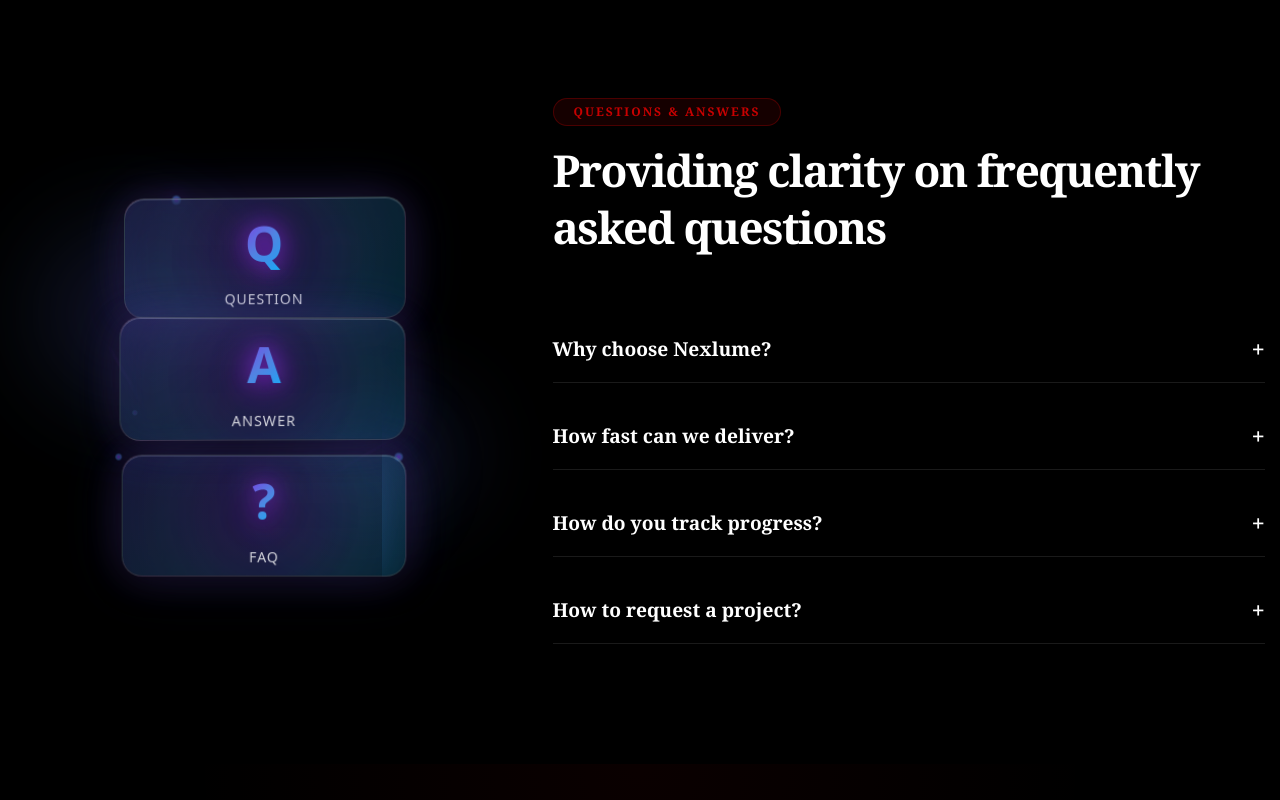
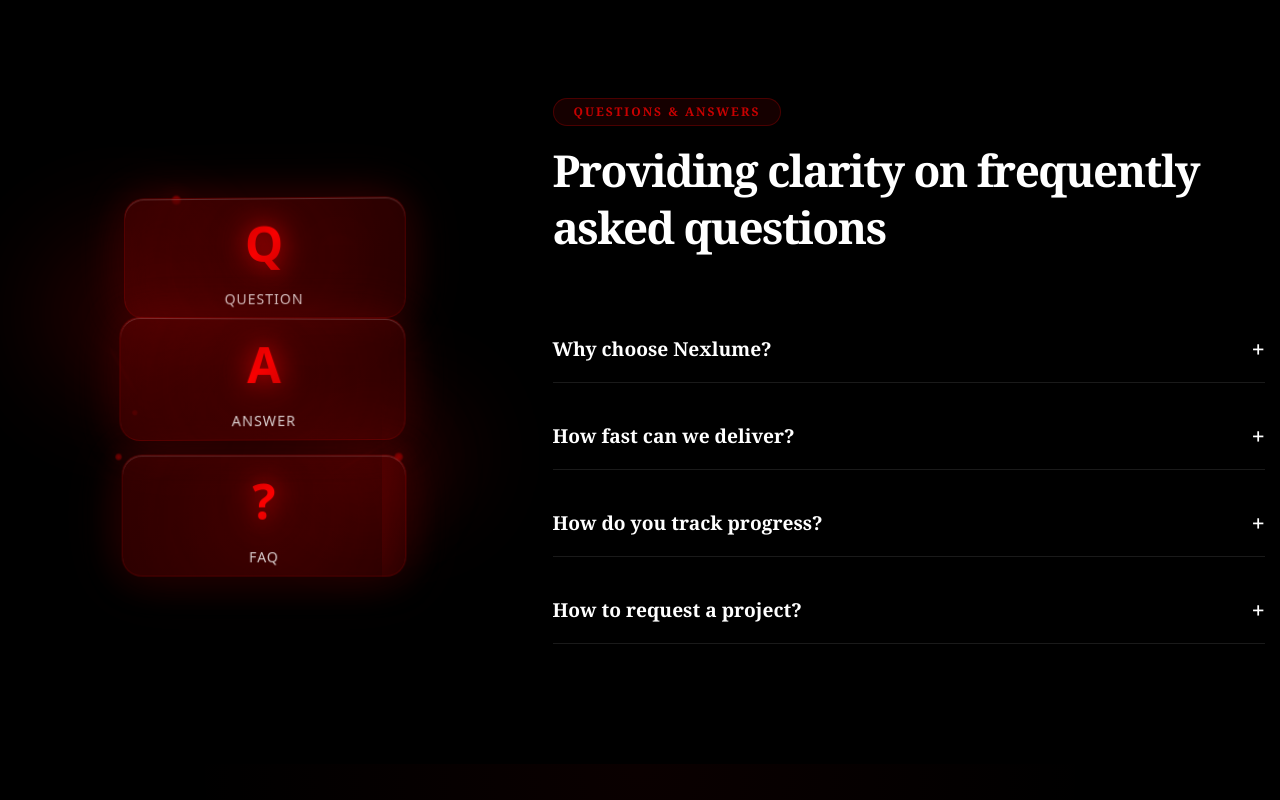
Before and after one commit to ravipatil0573/Nexlume, a React (Vite) app: page /services in a window 1280 px wide. Shown: the part 1300-2100 px from the top of the page. Built offline with nearby package versions, Linux system fonts and the light colour scheme.

Commit message:
Finally Nexlume is ready

```diff
--- a/src/Component/Contacts/Contact.css
+++ b/src/Component/Contacts/Contact.css
@@ -182,6 +182,22 @@
   width: 100%;
   box-sizing: border-box;
   transition: all 0.3s cubic-bezier(0.4, 0, 0.2, 1);
+}
+
+/* Dropdown options styling - black background */
+.form-group select option {
+  background: #000000 !important;
+  color: #ffffff !important;
+  padding: 10px;
+}
+
+/* Ensure dropdown list has black background */
+.form-group select {
+  background-color: var(--color-bg-surface);
+  color: var(--color-text-primary);
+  appearance: none;
+  -webkit-appearance: none;
+  -moz-appearance: none;
 }
 
 .form-group input::placeholder,
--- a/src/Component/Contacts/Contact.jsx
+++ b/src/Component/Contacts/Contact.jsx
@@ -7,6 +7,7 @@
   { id: "3", name: "LinkedIn", iconSrc: "https://cdn.jsdelivr.net/gh/simple-icons/simple-icons/icons/linkedin.svg", href: "https://www.linkedin.com/in/nexlume-co-463256384/" },
 ];
 
+const API_BASE = import.meta.env.VITE_API_BASE;
 
 
 const ContactSection = ({
@@ -66,11 +67,35 @@
     });
   };
 
-  const handleSubmit = (e) => {
+   // 🔥 ONLY THIS FUNCTION WAS UPDATED
+  const handleSubmit = async (e) => {
     e.preventDefault();
     console.log("Form Submitted:", formData);
+
+    try {
+      const response = await fetch(`${API_BASE}/api/contact/submit`, {
+        method: "POST",
+        headers: { "Content-Type": "application/json" },
+        body: JSON.stringify(formData),
+      });
+
+      const data = await response.json();
+
+      if (!response.ok) {
+        alert(data.message || "Something went wrong");
+        return;
+      }
+
+      alert("Message sent successfully!");
+    } catch (error) {
+      console.error("Fetch failed:", error);
+      alert("Network error");
+    }
+
+    // ⬇️ ORIGINAL LOGIC KEPT (unchanged)
     if (onSubmit) onSubmit(formData);
   };
+
 
   const serviceOptions = [
     "Website",
--- a/src/Component/Projects/Project.jsx
+++ b/src/Component/Projects/Project.jsx
@@ -1,7 +1,7 @@
 import React, { useEffect, useState, useRef } from "react";
 import { Link } from "react-router-dom";
 import "./Project.css";
-import API_BASE from "../../lib/api";
+import API from "../../lib/api";
 
 
 // ============================================
@@ -141,22 +141,27 @@
 
 useEffect(() => {
   let isMounted = true;
-    fetch(`${API_BASE}/api/projects`)
-      .then((r) => r.json())
+
+  fetch(`${API.main}/api/projects`)
+    .then((res) => {
+      if (!res.ok) {
+        throw new Error(`HTTP error! Status: ${res.status}`);
+      }
+      return res.json();
+    })
     .then((json) => {
-        // backend returns { data: [...] }
       const list = Array.isArray(json) ? json : json.data || [];
       if (isMounted) setProjects(list);
     })
     .catch((e) => {
-        console.error("Failed to load projects:", e);
+      console.error("❌ Failed to load projects:", e.message);
       if (isMounted) setProjects([]);
     });
+
   return () => {
     isMounted = false;
   };
 }, []);
-
   return (
     <div className="projects-section">
       <div className="projects-wrapper">
--- a/src/Component/Service/Services.css
+++ b/src/Component/Service/Services.css
@@ -1471,18 +1471,18 @@
   height: 120px;
   background: linear-gradient(
     135deg,
-    rgba(138, 43, 226, 0.15) 0%,
-    rgba(74, 144, 226, 0.12) 50%,
-    rgba(0, 191, 255, 0.1) 100%
+    rgba(200, 0, 0, 0.15) 0%,
+    rgba(200, 0, 0, 0.12) 50%,
+    rgba(200, 0, 0, 0.1) 100%
   );
   backdrop-filter: blur(20px);
   -webkit-backdrop-filter: blur(20px);
   border-radius: 20px;
-  border: 1px solid rgba(255, 255, 255, 0.15);
+  border: 1px solid rgba(200, 0, 0, 0.3);
   box-shadow:
     0 8px 32px rgba(0, 0, 0, 0.3),
-    0 0 40px rgba(138, 43, 226, 0.2),
-    0 0 60px rgba(74, 144, 226, 0.15),
+    0 0 40px rgba(200, 0, 0, 0.2),
+    0 0 60px rgba(200, 0, 0, 0.15),
     inset 0 1px 0 rgba(255, 255, 255, 0.2),
     inset 0 -1px 0 rgba(0, 0, 0, 0.1);
   transform-style: preserve-3d;
@@ -1499,9 +1499,9 @@
   bottom: 0;
   background: linear-gradient(
     135deg,
-    rgba(138, 43, 226, 0.1) 0%,
+    rgba(200, 0, 0, 0.1) 0%,
     transparent 50%,
-    rgba(0, 191, 255, 0.1) 100%
+    rgba(200, 0, 0, 0.1) 100%
   );
   opacity: 0;
   transition: opacity 0.6s ease;
@@ -1516,9 +1516,9 @@
   transform: translateY(-8px) translateZ(20px) rotateX(2deg);
   box-shadow:
     0 16px 48px rgba(0, 0, 0, 0.4),
-    0 0 60px rgba(138, 43, 226, 0.3),
-    0 0 80px rgba(74, 144, 226, 0.25),
-    0 0 100px rgba(0, 191, 255, 0.2);
+    0 0 60px rgba(200, 0, 0, 0.3),
+    0 0 80px rgba(200, 0, 0, 0.25),
+    0 0 100px rgba(200, 0, 0, 0.2);
 }
 
 .card-glow {
@@ -1529,9 +1529,9 @@
   height: 200%;
   background: radial-gradient(
     circle,
-    rgba(138, 43, 226, 0.3) 0%,
-    rgba(74, 144, 226, 0.2) 30%,
-    rgba(0, 191, 255, 0.1) 60%,
+    rgba(200, 0, 0, 0.3) 0%,
+    rgba(200, 0, 0, 0.2) 30%,
+    rgba(200, 0, 0, 0.1) 60%,
     transparent 100%
   );
   animation: glowPulse 4s ease-in-out infinite;
@@ -1565,16 +1565,16 @@
   font-weight: 700;
   background: linear-gradient(
     135deg,
-    #8a2be2 0%,
-    #4a90e2 50%,
-    #00bfff 100%
+    #C80000 0%,
+    #FF0000 50%,
+    #C80000 100%
   );
   -webkit-background-clip: text;
   -webkit-text-fill-color: transparent;
   background-clip: text;
-  text-shadow: 0 0 30px rgba(138, 43, 226, 0.5);
+  text-shadow: 0 0 30px rgba(200, 0, 0, 0.5);
   margin-bottom: 8px;
-  filter: drop-shadow(0 0 10px rgba(138, 43, 226, 0.6));
+  filter: drop-shadow(0 0 10px rgba(200, 0, 0, 0.6));
 }
 
 .card-title {
@@ -1645,13 +1645,13 @@
   border-radius: 50%;
   background: radial-gradient(
     circle,
-    rgba(138, 43, 226, 0.8) 0%,
-    rgba(74, 144, 226, 0.6) 50%,
+    rgba(200, 0, 0, 0.8) 0%,
+    rgba(200, 0, 0, 0.6) 50%,
     transparent 100%
   );
   box-shadow:
-    0 0 20px rgba(138, 43, 226, 0.6),
-    0 0 40px rgba(74, 144, 226, 0.4);
+    0 0 20px rgba(200, 0, 0, 0.6),
+    0 0 40px rgba(200, 0, 0, 0.4);
   pointer-events: none;
 }
 
@@ -1787,7 +1787,7 @@
   background: linear-gradient(
     90deg,
     transparent 0%,
-    rgba(138, 43, 226, 0.4) 50%,
+    rgba(200, 0, 0, 0.4) 50%,
     transparent 100%
   );
   height: 1px;
@@ -1863,8 +1863,8 @@
   border-radius: 50%;
   background: radial-gradient(
     circle,
-    rgba(138, 43, 226, 0.3) 0%,
-    rgba(74, 144, 226, 0.2) 40%,
+    rgba(200, 0, 0, 0.3) 0%,
+    rgba(200, 0, 0, 0.2) 40%,
     transparent 70%
   );
   filter: blur(40px);
--- a/src/Component/Team/Team.jsx
+++ b/src/Component/Team/Team.jsx
@@ -3,7 +3,10 @@
 import { Link } from "react-router-dom";
 import { FaLinkedin } from "react-icons/fa";
 import { gsap } from "gsap";
-import API_BASE from "../../lib/api";
+import API from "../../lib/api";
+
+// const API_BASE = "http://localhost:5000";
+
 
 
 // Import images
@@ -205,32 +208,28 @@
 
     setIsLoading(true);
 
-    try {
-      const response = await fetch(
-        "http://localhost:5000/api/team/enroll",
-        {
-          method: "POST",
-          headers: { "Content-Type": "application/json" },
-          body: JSON.stringify({ email }),
-        }
-      );
+  try {
+  const response = await fetch(`${API.main}/api/team/enroll`, {
+    method: "POST",
+    headers: {
+      "Content-Type": "application/json",
+    },
+    body: JSON.stringify({ email }),
+  });
 
-      const data = await response.json();
+  const data = await response.json();
 
-      if (response.ok) {
-        alert("🎉 Enrollment successful! Check your email.");
-        setEmail("");
-      } else {
-        alert(data.message || "Failed to enroll");
-      }
-    } catch (error) {
-      console.error(error);
-      alert("Backend server not reachable");
-    } finally {
-      setIsLoading(false);
-    }
-  };
+  if (!response.ok) {
+    console.error("Server error:", data);
+    alert(data.message || "Something went wrong");
+    return;
+  }
 
+  alert("Email sent successfully!");
+} catch (error) {
+  console.error("Fetch failed:", error);
+  alert("Network error");
+}}
 
   return (
     <>
--- a/src/lib/api.js
+++ b/src/lib/api.js
@@ -1,2 +1,6 @@
-const API_BASE = import.meta.env.VITE_API_BASE;
-export default API_BASE;
+const API = {
+  email: import.meta.env.VITE_API_BASE1,
+  main: import.meta.env.VITE_API_BASE,
+};
+
+export default API;
```
Also changed, not shown: 1 other file (tests, documents, lock files or other folders). Lines whose indentation alone changed are shown as unchanged.
